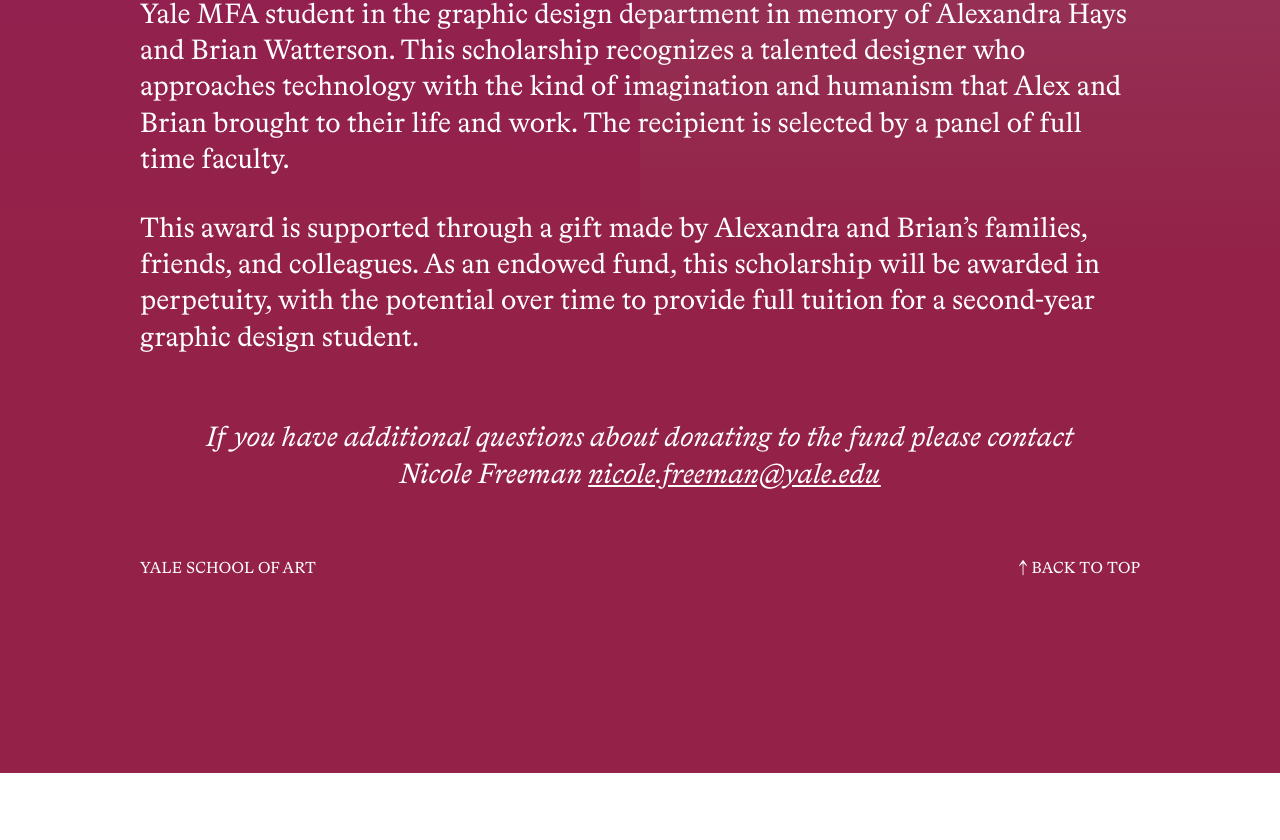
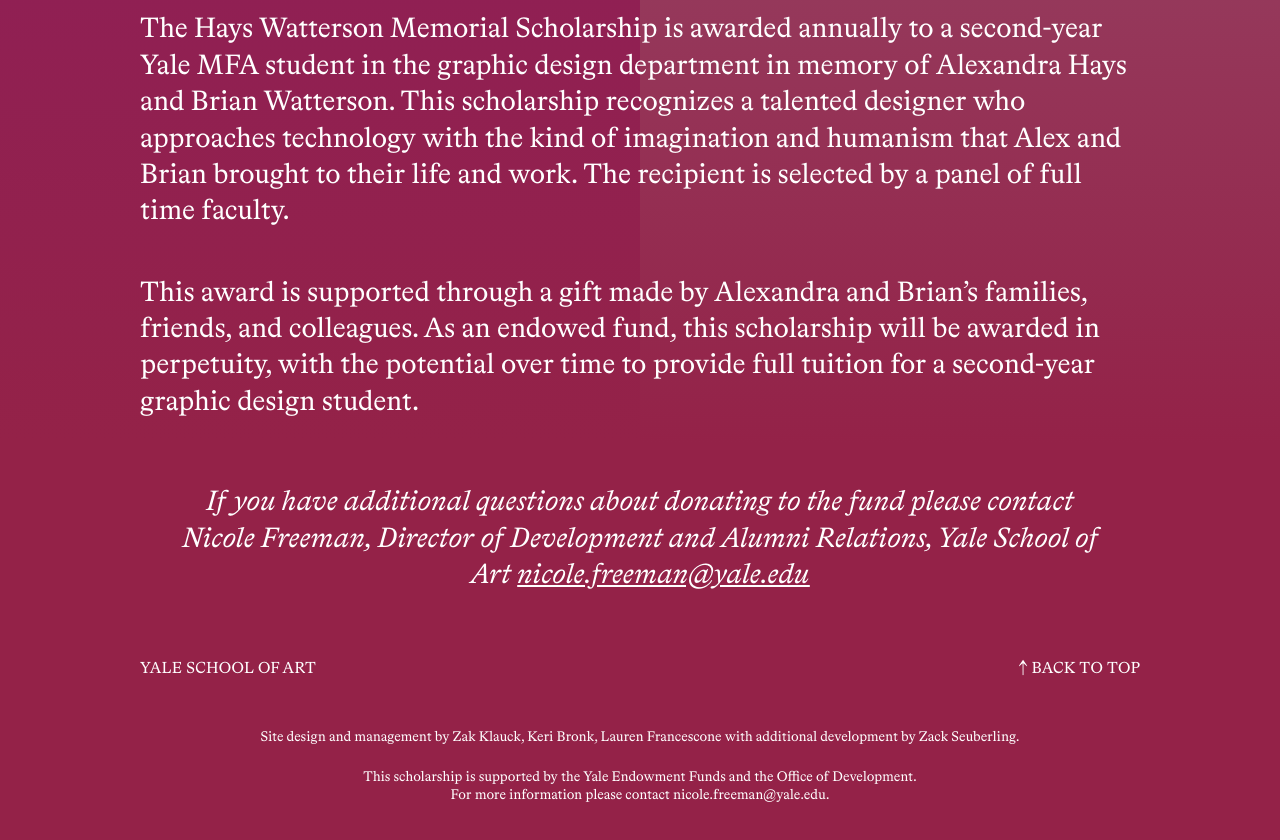
Before and after one commit to zackseuberling/hays-watterson, a SvelteKit app: page / in a window 1280 px wide. Shown: the part 2461-3301 px from the top of the page. Before the commit the page ends 3234 px from the top, so only its background shows below. Built offline with nearby package versions, Linux system fonts and the light colour scheme.

Commit message:
fix: typography and footer updates

```diff
--- a/src/app.css
+++ b/src/app.css
@@ -36,7 +36,7 @@
 }
 
 p + p {
-	@apply mt-8;
+	margin-top: calc(0.2em * 8);
 }
 
 h1,
--- a/src/app.html
+++ b/src/app.html
@@ -2,7 +2,7 @@
 <html lang="en" class="opacity-0 transition-opacity duration-500">
 	<head>
 		<meta charset="utf-8"/>
-		<link rel="icon" href="%sveltekit.assets%/favicon.png"/>
+		<link rel="icon" href="%sveltekit.assets%/favicon.ico"/>
 		<meta name="viewport" content="width=device-width, initial-scale=1"/>
 		<meta name="description" content="The Hays Watterson Memorial Scholarship endowment fund is being established at the Yale School of Art to help support talented graphic design student who approaches technology with imagination and humanism."/>
 		%sveltekit.head%
--- a/src/routes/+page.svelte
+++ b/src/routes/+page.svelte
@@ -76,16 +76,19 @@
       <section>
         <p class="italic my-16 text-center md:mx-8" >
           If you have additional questions about donating to the fund please contact
-          Nicole Freeman <a class="underline" href="mailto:nicole.freeman@yale.edu">nicole.freeman@yale.edu</a>
+          Nicole Freeman, Director of Development and Alumni Relations, Yale School of Art <a class="underline" href="mailto:nicole.freeman@yale.edu">nicole.freeman@yale.edu</a>
         </p>
       </section>
   </main>
 
   <footer class="z-10 relative w-full font-serif max-w-[1000px] mx-auto pb-36">
-    <div class="flex gap-4 flex-col md:flex-row w-full text-center justify-between uppercase">
+    <div class="flex gap-4 flex-col md:flex-row w-full text-center justify-between uppercase mb-12">
       <a href="https://www.art.yale.edu/">Yale School of Art</a>
       <a href="#top">&uparrow; Back to Top</a>
     </div>
+    <div class="text-xs md:text-sm leading-tight text-center">
+      <p>Site design and management by Zak Klauck, Keri Bronk, Lauren Francescone with additional development by Zack Seuberling.</p>
+      <p>This scholarship is supported by the Yale Endowment Funds and the Office of Development. <br /> For more information please contact <a href="mailto:nicole.freeman@yale.edu">nicole.freeman@yale.edu</a>.</p></div>
   </footer>
 
   <div class="z-0 left-side absolute left-0 right-1/2 h-full inset-0"></div>
```
